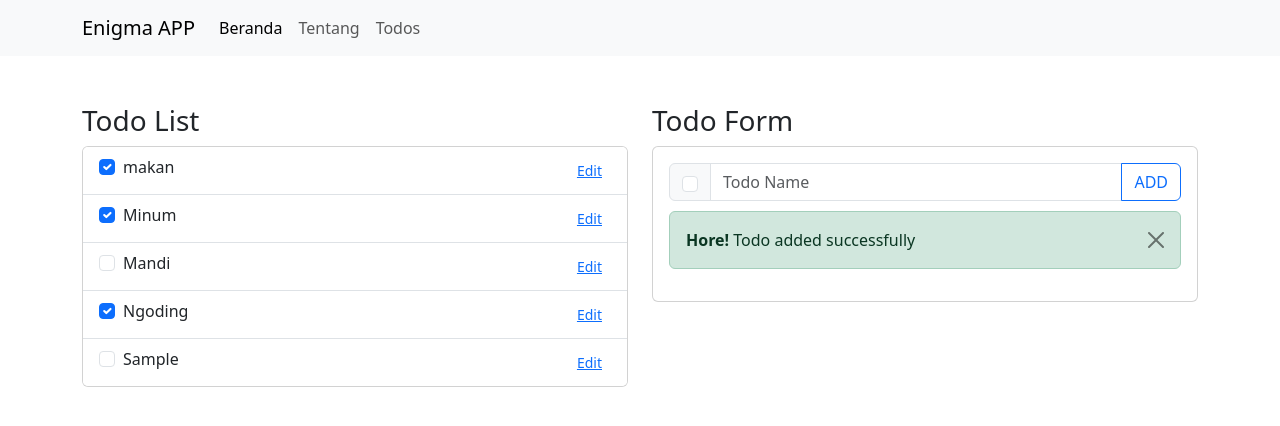
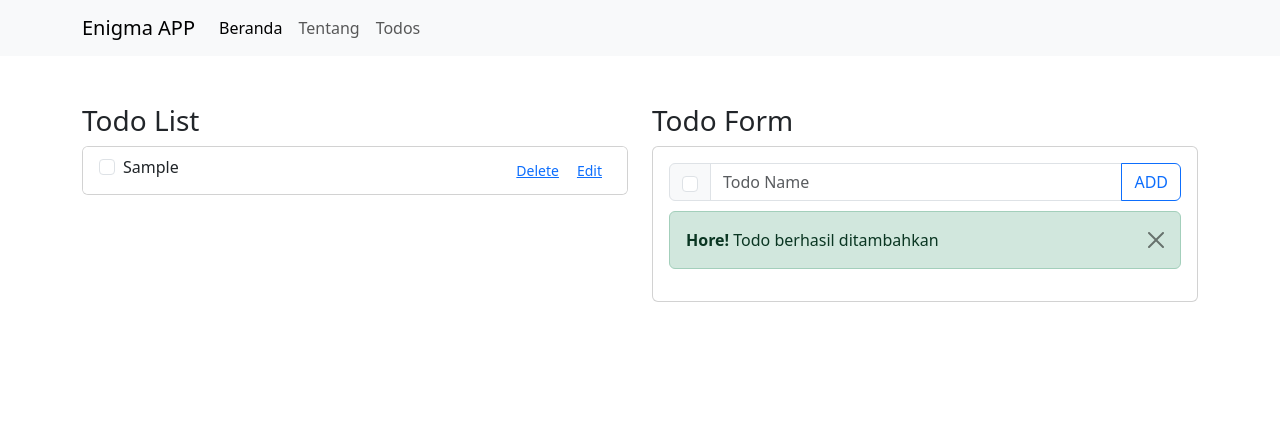
Before and after one commit to ariefmahendra/angular-fundamental, an Angular app: page /todos in a window 1280 px wide. Both pictures are taken after typing "Sample" into the empty fields and a click on the button "ADD". Shown: the top 426 px of the page. Built offline with nearby package versions, Linux system fonts and the light colour scheme.

Commit message:
refactor: from input and output decoration to services

```diff
--- a/src/app/pages/todos/components/todo-form/todo-form.component.ts
+++ b/src/app/pages/todos/components/todo-form/todo-form.component.ts
@@ -1,22 +1,21 @@
-import {Component, EventEmitter, Input, Output} from '@angular/core';
+import {Component, EventEmitter, Input, OnChanges, Output} from '@angular/core';
 import {FormControl, FormGroup} from "@angular/forms";
 import {Todo} from "../../models/todo.model";
+import {TodoService} from "../../services/todo.service";
 
 @Component({
   selector: 'app-todo-form',
   templateUrl: './todo-form.component.html',
   styleUrl: './todo-form.component.scss'
 })
-export class TodoFormComponent {
-
-  @Input() todo?: Todo;
-  // @Output() saveTodo: EventEmitter<Todo> = new EventEmitter<Todo>();
-
-  // penerapan two way binding
-  @Output() todoChange: EventEmitter<Todo> = new EventEmitter<Todo>();
-
+export class TodoFormComponent implements OnChanges{
   isAdded: boolean = false;
   message: string = 'No todo added yet';
+
+  constructor(
+    private readonly todoService: TodoService,
+  ) {
+  }
 
   todoForm: FormGroup = new FormGroup({
     id: new FormControl(null),
@@ -25,10 +24,19 @@ export class TodoFormComponent {
   })
 
   onSubmit(){
-    this.todoChange.emit(this.todoForm.value);
+    const todo = this.todoForm.value;
+    this.todoService.saveTodo(todo);
+    this.isAlert();
     this.todoForm.reset();
+  }
+
+  ngOnChanges(): void {
+
+  }
+
+  isAlert(): void{
     this.isAdded = true;
-    this.message = 'Todo added successfully';
+    this.message = 'Todo berhasil ditambahkan';
   }
 
 }
--- a/src/app/pages/todos/components/todo-list/todo-list.component.html
+++ b/src/app/pages/todos/components/todo-list/todo-list.component.html
@@ -1,7 +1,7 @@
 <h3>Todo List</h3>
 <div class="card" >
   <ul class="list-group list-group-flush">
-    <li class="list-group-item" *ngFor="let todo of list">
+    <li class="list-group-item" *ngFor="let todo of todos">
       <div class="form-check">
         <input
           class="form-check-input"
@@ -14,8 +14,15 @@
         <label for="{{todo.id}}_checkbox" class="form-check-label">{{todo.title}}</label>
         <button
           class="btn btn-link btn-sm float-end"
+          (click)="onSelectTodo(todo)"
         >
         Edit
+        </button>
+        <button
+          class="btn btn-link btn-sm float-end"
+          (click)="onDeleteTodo(todo)"
+        >
+        Delete
         </button>
       </div>
     </li>
--- a/src/app/pages/todos/components/todo-list/todo-list.component.ts
+++ b/src/app/pages/todos/components/todo-list/todo-list.component.ts
@@ -1,4 +1,5 @@
-import {Component, EventEmitter, Input, Output} from '@angular/core';
+import { TodoService } from '../../services/todo.service';
+import { Component, OnInit } from '@angular/core';
 import {Todo} from "../../models/todo.model";
 
 @Component({
@@ -6,18 +7,36 @@ import {Todo} from "../../models/todo.model";
   templateUrl: './todo-list.component.html',
   styleUrl: './todo-list.component.scss'
 })
-export class TodoListComponent {
-  @Input() list: Todo[] = []
-  @Output() toggleTodo: EventEmitter<Todo> = new EventEmitter<Todo>();
-  @Output() editTodo: EventEmitter<Todo> = new EventEmitter<Todo>();
-  @Output() deleteTodo: EventEmitter<Todo> = new EventEmitter<Todo>();
+export class TodoListComponent implements OnInit{
+  constructor(
+    private readonly todoService: TodoService
+  ){
+
+  }
+  ngOnInit(): void {
+    this.getAllTodo();
+  }
+
+  todos: Todo[] | undefined =[];
+
+  public getAllTodo(){
+    try {
+      this.todos = this.todoService.getAll();
+    } catch(error){
+      console.log(error);
+    }
+  }
 
   onCheckTodo(todo: Todo): void {
-    todo.isDone = !todo.isDone;
-    this.toggleTodo.emit(todo);
+    this.todoService.checkedTodo(todo);
   }
 
-  onSelectTodo(todo?: Todo): void {
-    this.editTodo.emit(todo);
+  onSelectTodo(todo: Todo): void {
+    const todoById = this.todoService.getTodoById(todo.id);
+    console.log(todoById);
+  }
+
+  onDeleteTodo(todo: Todo): void{
+    this.todoService.deleteTodo(todo.id);
   }
 }
--- /dev/null
+++ b/src/app/pages/todos/services/todo.service.ts
@@ -0,0 +1,81 @@
+import { Injectable } from '@angular/core';
+import { Todo } from '../models/todo.model';
+
+@Injectable({
+  providedIn: 'root'
+})
+export class TodoService {
+
+  private todos: Todo[] = [];
+  private storage: Storage = sessionStorage;
+
+
+  public getAll(): Todo[] | undefined{
+    const todoValue: string | null = this.storage.getItem('todos');
+    try {
+      const todos: Todo[] = todoValue ? JSON.parse(todoValue) : [];
+      this.todos = todos;
+      this.updateSession();
+      return todos;
+    } catch (error) {
+      console.log(error);
+      return [];
+    }
+  }
+
+  public saveTodo(todo: Todo): void{
+     try {
+      if (!todo.id) {
+        todo.id = this.todos.length < 1 ? 1 : this.todos[this.todos.length -1 ].id + 1;
+        this.todos.push(todo);
+      } else {
+        this.todos.forEach((item, index) => {
+          if(item.id == todo.id){
+            this.todos.splice(index, 1, todo);
+          }
+        })
+      }
+      this.updateSession();
+     } catch (error) {
+      console.log(error);
+     }
+  }
+
+  public deleteTodo(id: number){
+    const todoValue: string = sessionStorage.getItem('todos') as string;
+    try {
+      const todos: Todo[] = JSON.parse(todoValue);
+      const filteredTodo: Todo[] = todos.filter(todo => todo.id = id);
+      sessionStorage.setItem('todos', JSON.stringify(filteredTodo));
+    } catch (error){
+      console.log(error);
+    }
+  }
+
+  public getTodoById(id: number): Todo | undefined{
+    try {
+      return this.todos.find(todo => todo.id === id);
+    } catch (err){
+      console.log(err);
+      return undefined;
+    }
+  }
+
+  public checkedTodo(todo: Todo): void{
+    try {
+      this.todos.forEach(item => {
+        if (item.id === todo.id){
+          item.isDone = !item.isDone;
+          this.updateSession();
+        }
+      })
+    } catch (err){
+      console.log(err);
+    }
+  }
+
+  private updateSession(): void {
+    sessionStorage.setItem('todos', JSON.stringify(this.todos));
+  }
+
+}
--- a/src/app/pages/todos/todos.component.html
+++ b/src/app/pages/todos/todos.component.html
@@ -1,15 +1,8 @@
 <div class="row mt-5">
   <div class="col">
-    <app-todo-list
-      [list]="todos"
-      (toggleTodo)="onToggleTodo()"
-      (editTodo)="onEditTodo($event)"
-      (deleteTodo)="onDeleteTodo($event)"
-    ></app-todo-list>
+    <app-todo-list></app-todo-list>
   </div>
   <div class="col">
-    <app-todo-form
-      [(todo)]="todo"
-    ></app-todo-form>
+    <app-todo-form></app-todo-form>
   </div>
 </div>
--- a/src/app/pages/todos/todos.component.ts
+++ b/src/app/pages/todos/todos.component.ts
@@ -1,92 +1,10 @@
-import {Component, OnInit} from '@angular/core';
-import {Todo} from "./models/todo.model";
+import {Component} from '@angular/core';
 
 @Component({
   selector: 'app-todos',
   templateUrl: './todos.component.html',
   styleUrl: './todos.component.scss'
 })
-export class TodosComponent implements OnInit{
+export class TodosComponent{
 
-  todos: Todo[] = []; // buat nangkep list
-  todoValue?: Todo; // buat nangkep edit atau hapus
-
-  get todo(): Todo {
-    return this.todoValue as Todo;
-  }
-
-  set todo(todo : Todo) {
-    this.onSaveTodo(todo);
-  }
-
-  ngOnInit(): void {
-    this.initTodo();
-  }
-
-  initTodo(): void {
-    const sessionTodos: string = sessionStorage.getItem('todos') as string;
-    if (!sessionTodos) {
-      const todos: Todo[] = [
-        {
-          id: 1,
-          title: "makan",
-          isDone: true
-        },
-        {
-          id: 2,
-          title: "Minum",
-          isDone: true
-        },
-        {
-          id: 3,
-          title: "Mandi",
-          isDone: false
-        },
-        {
-          id: 4,
-          title: "Ngoding",
-          isDone: true
-        },
-      ];
-      sessionStorage.setItem('todos', JSON.stringify(todos));
-      this.todos = todos;
-    } else {
-      this.todos = JSON.parse(sessionTodos)
-    }
-  }
-
-  onSaveTodo(todo: Todo): void {
-    console.log("onsavetodo");
-
-    if (this.todoValue) {
-      this.todos = this.todos.map((item: Todo) => {
-        if (todo.id === item.id) {
-            item = {...todo, ...item};
-        }
-        return item;
-      })
-      sessionStorage.setItem('todos', JSON.stringify(this.todos));
-    } else {
-      todo.id = this.todos.length + 1;
-      this.todos.push(todo)
-      sessionStorage.setItem('todos', JSON.stringify(this.todos));
-    }
-  }
-
-  onEditTodo(todo: Todo): void {
-    this.todoValue = todo;
-  }
-
-  onToggleTodo(): void {
-    sessionStorage.setItem('todos', JSON.stringify(this.todos));
-  }
-
-  onDeleteTodo(todo: Todo): void {
-    if (todo.isDone) {
-      alert('todo ini tidak boleh dihapus karena sudah selesai');
-    } else {
-      this.todos.splice(1, 1);
-      sessionStorage.setItem('todos', JSON.stringify(this.todos));
-    }
-  }
 }
```
